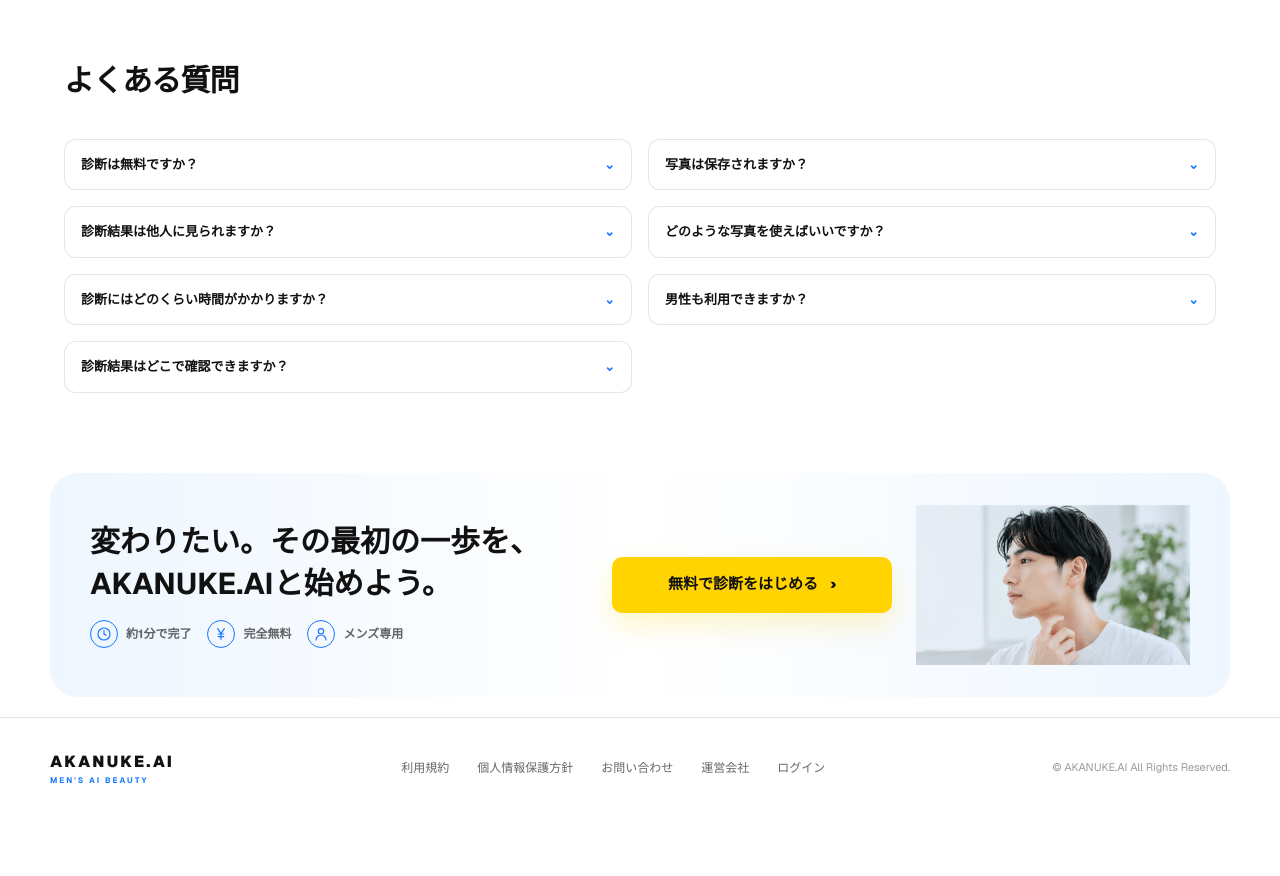
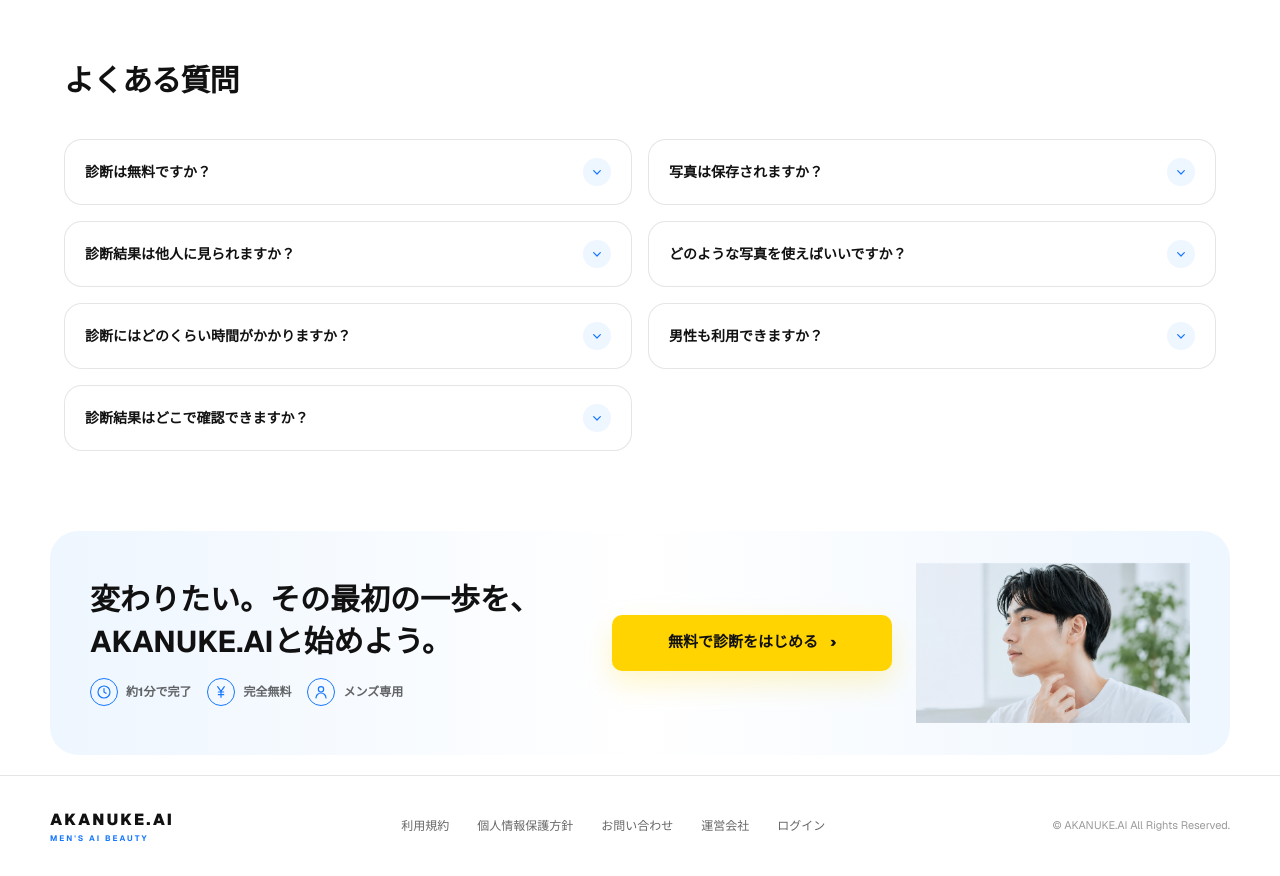
Before and after one commit to mori10tech/akanuke-ai, a Next.js app: page / in a window 1280 px wide. Shown: the part 2800-3676 px from the top of the page. Before the commit the page ends 3618 px from the top, so only its background shows below. Built offline with nearby package versions, Linux system fonts and the light colour scheme.

Commit message:
fix: FAQの開閉動作とPC表示のレイアウトを改善

```diff
--- a/app/page.tsx
+++ b/app/page.tsx
@@ -1,6 +1,11 @@
+"use client";
+
 import Image from "next/image";
 import Link from "next/link";
-import type { ReactNode } from "react";
+import {
+  useState,
+  type ReactNode,
+} from "react";
 import Logo from "./components/Logo";
 
 type IconName =
@@ -211,8 +216,104 @@ function Icon({
   );
 }
 
+type FaqItemProps = {
+  question: string;
+  answer: string;
+  index: number;
+  isOpen: boolean;
+  onToggle: (index: number) => void;
+};
+
+function FaqItem({
+  question,
+  answer,
+  index,
+  isOpen,
+  onToggle,
+}: FaqItemProps) {
+  return (
+    <article
+      className={`overflow-hidden rounded-[18px] border bg-white transition duration-300 ${
+        isOpen
+          ? "border-[#1677FF]/30 shadow-[0_10px_34px_rgba(15,23,42,0.05)]"
+          : "border-black/10"
+      }`}
+    >
+      <button
+        type="button"
+        onClick={() => onToggle(index)}
+        aria-expanded={isOpen}
+        aria-controls={`faq-answer-${index}`}
+        className="flex min-h-[64px] w-full items-center justify-between gap-4 px-5 py-4 text-left transition hover:bg-[#F7F9FC]"
+      >
+        <span className="text-[14px] font-black leading-6 text-[#111111]">
+          {question}
+        </span>
+
+        <span
+          aria-hidden="true"
+          className={`flex h-7 w-7 shrink-0 items-center justify-center rounded-full bg-[#EEF6FF] text-[#1677FF] transition-transform duration-300 ${
+            isOpen ? "rotate-180" : ""
+          }`}
+        >
+          <svg
+            viewBox="0 0 24 24"
+            className="h-4 w-4"
+            fill="none"
+            stroke="currentColor"
+            strokeWidth="1.8"
+            strokeLinecap="round"
+            strokeLinejoin="round"
+          >
+            <path d="m7 10 5 5 5-5" />
+          </svg>
+        </span>
+      </button>
+
+      <div
+        id={`faq-answer-${index}`}
+        className={`grid transition-[grid-template-rows,opacity] duration-300 ${
+          isOpen
+            ? "grid-rows-[1fr] opacity-100"
+            : "grid-rows-[0fr] opacity-0"
+        }`}
+      >
+        <div className="overflow-hidden">
+          <p className="border-t border-black/5 px-5 pb-5 pt-4 text-[13px] leading-7 text-black/55">
+            {answer}
+          </p>
+        </div>
+      </div>
+    </article>
+  );
+}
+
 export default function Home() {
+  const [openFaqIndex, setOpenFaqIndex] =
+    useState<number | null>(null);
+
+  const toggleFaq = (index: number) => {
+    setOpenFaqIndex((current) =>
+      current === index ? null : index,
+    );
+  };
+
+  const leftFaqs = faqs
+    .map((faq, index) => ({
+      faq,
+      index,
+    }))
+    .filter(({ index }) => index % 2 === 0);
+
+  const rightFaqs = faqs
+    .map((faq, index) => ({
+      faq,
+      index,
+    }))
+    .filter(({ index }) => index % 2 === 1);
+
   return (
+
     <main className="overflow-hidden bg-white text-[#111111]">
       <header className="sticky top-0 z-50 border-b border-black/10 bg-white/90 backdrop-blur-xl">
         <div className="site-container flex h-18 items-center justify-between gap-4">
@@ -506,22 +607,59 @@ export default function Home() {
   </div>
 </section>
 
-      <section id="faq" className="section-border py-16">
+      <section
+  id="faq"
+  className="section-border py-16"
+>
   <div className="site-container">
-
     <div className="mx-auto w-full max-w-6xl">
       <SectionTitle>よくある質問</SectionTitle>
 
-            <div className="mx-auto mt-10 grid w-full max-w-6xl grid-cols-1 gap-4 md:grid-cols-2">
-              {faqs.map(([question, answer]) => (
-                <details key={question} className="faq-item group">
-                  <summary>
-                    {question}
-                    <span>⌄</span>
-                  </summary>
-                  <p>{answer}</p>
-                </details>
+      {/* スマホ */}
+      <div className="mt-10 space-y-4 md:hidden">
+        {faqs.map(([question, answer], index) => (
+          <FaqItem
+            key={question}
+            question={question}
+            answer={answer}
+            index={index}
+            isOpen={openFaqIndex === index}
+            onToggle={toggleFaq}
+          />
         ))}
+      </div>
+
+      {/* PC */}
+      <div className="mt-10 hidden grid-cols-2 items-start gap-4 md:grid">
+        <div className="space-y-4">
+          {leftFaqs.map(
+            ({ faq: [question, answer], index }) => (
+              <FaqItem
+                key={question}
+                question={question}
+                answer={answer}
+                index={index}
+                isOpen={openFaqIndex === index}
+                onToggle={toggleFaq}
+              />
+            ),
+          )}
+        </div>
+
+        <div className="space-y-4">
+          {rightFaqs.map(
+            ({ faq: [question, answer], index }) => (
+              <FaqItem
+                key={question}
+                question={question}
+                answer={answer}
+                index={index}
+                isOpen={openFaqIndex === index}
+                onToggle={toggleFaq}
+              />
+            ),
+          )}
+        </div>
       </div>
     </div>
   </div>
```
Lines whose indentation alone changed are shown as unchanged.
